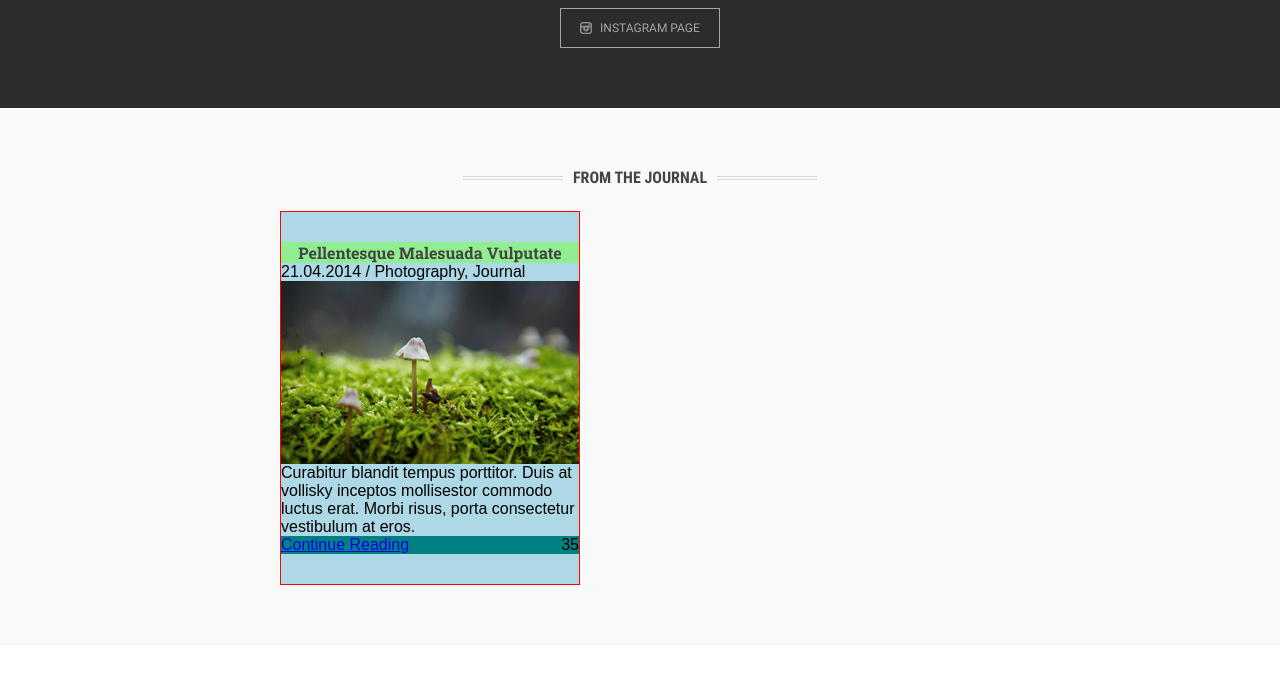
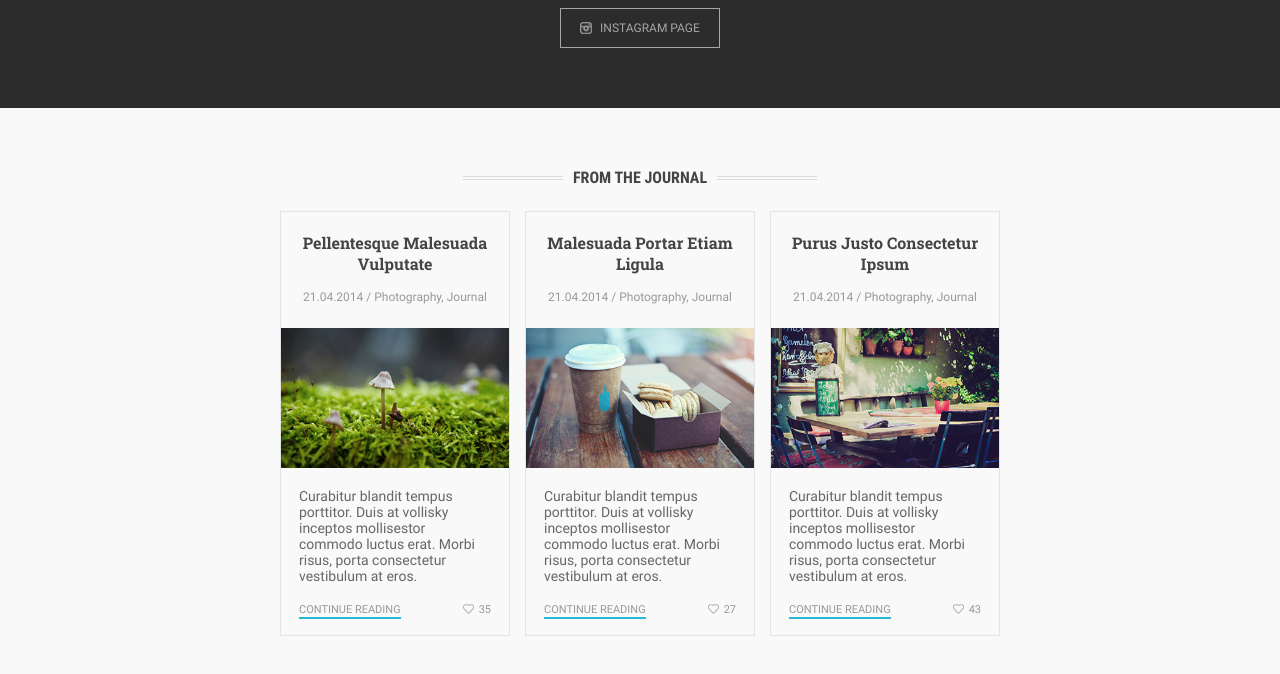
Before and after one commit to wwwax/kubb, a plain HTML site: page index.html in a window 1280 px wide. Shown: the part 1813-2487 px from the top of the page. Before the commit the page ends 2458 px from the top, so only its background shows below. Drawn offline with Linux system fonts and the light colour scheme.

```diff
--- a/assets/css/main.css
+++ b/assets/css/main.css
@@ -561,8 +561,8 @@
 
 .services_item {
   width: 300px;
+  padding: 10px;
   margin-bottom: 10px;
-  padding: 10px;
   border: 1px solid #e3e3e3;
 }
 
@@ -681,31 +681,149 @@
 
 /* JOURNAL */
 
+.journal_list {
+  display: flex;
+  flex-direction: column;
+  align-items: center;
+}
+
 .journal_item {
   width: 300px;
-  padding: 30px 0;
+  padding: 10px 0;
+  margin-bottom: 10px;
+  border: 1px solid #e3e3e3;
+}
 
-  border: 1px solid red;
-  background-color: lightblue;
+.journal_item:last-child {
+  margin-bottom: 0;
 }
 
 .journal_item_title {
+  margin-bottom: 10px;
   font-family: roboto_slab_bold;
   font-size: 14px;
   color: #444;
   text-align: center;
-  background-color: lightgreen;
+}
+
+.journal_item_date {
+  margin-bottom: 16px;
+  font-family: roboto_regular;
+  font-size: 10px;
+  color: #999;
+  text-align: center;
+}
+
+.journal_item_image {
+  margin-bottom: 10px;
+}
+
+.journal_item_container {
+  width: 252px;
+  margin: 0 auto;
+}
+
+.journal_item_description {
+  margin-bottom: 16px;
+  font-family: roboto_regular;
+  font-size: 14px;
+  color: #666;
 }
 
 .journal_item_footer {
   display: flex;
   justify-content: space-between;
-  background-color: teal;
+  align-items: center;
+}
+
+.journal_item_continue-btn,
+.journal_item_likes_count {
+  position: relative;
+  font-family: roboto_regular;
+  font-size: 11px;
+  line-height: 1;
+  color: #999;
+}
+
+.journal_item_continue-btn {
+  text-decoration: none;
+  text-transform: uppercase;
+}
+
+.journal_item_continue-btn::after {
+  content: '';
+  position: absolute;
+  left: 0;
+  bottom: -4px;
+  width: 100%;
+  height: 2px;
+  background-color: #28b8d8;
+}
+
+.journal_item_likes_count::before {
+  content: '';
+  width: 12px;
+  height: 100%;
+  position: absolute;
+  left: -16px;
+  top: 0;
+  background-image: url('../img/icons/journal_likes_icon.png');
+  background-repeat: no-repeat;
+  background-position: center;
 }
 
 @media (min-width: 768px) {
+  .journal_list {
+    flex-direction: row;
+    justify-content: space-between;
+  }
+
+  .journal_item {
+    width: 230px;
+    padding: 20px 0;
+    margin-bottom: 0;
+  }
+
   .journal_item_title {
+    margin-bottom: 16px;
     font-size: 16px;
+  }
+
+  .journal_item_date {
+    margin-bottom: 24px;
+    font-size: 12px;
+  }
+
+  .journal_item_image {
+    margin-bottom: 20px;
+  }
+
+  .journal_item_container {
+    width: 192px;
+  }
+
+  .journal_item_description {
+    margin-bottom: 20px;
+  }
+}
+
+@media (min-width: 1440px) {
+  .journal_item {
+    width: 370px;
+    padding: 30px 0;
+    margin-bottom: 0;
+  }
+
+  .journal_item_image {
+    margin-bottom: 30px;
+  }
+
+  .journal_item_container {
+    width: 310px;
+  }
+
+  .journal_item_description {
+    margin-bottom: 26px;
   }
 }
 
--- a/index.html
+++ b/index.html
@@ -231,7 +231,7 @@
 
       <div class="container">
         <div class="journal_list">
-          <!-- ITEM -->
+          <!-- ITEM-1 -->
           <div class="journal_item">
             <div class="journal_item_title">Pellentesque Malesuada Vulputate</div>
             <div class="journal_item_date">21.04.2014 / Photography, Journal</div>
@@ -240,6 +240,7 @@
               src="./assets/img/journal/image-1.jpg"
               alt="journal-image"
             />
+            <div class="journal_item_container">
               <div class="journal_item_description">
                 Curabitur blandit tempus porttitor. Duis at vollisky inceptos mollisestor
                 commodo luctus erat. Morbi risus, porta consectetur vestibulum at eros.
@@ -251,6 +252,51 @@
               </div>
             </div>
           </div>
+
+          <!-- ITEM-2 -->
+          <div class="journal_item">
+            <div class="journal_item_title">Malesuada Portar Etiam Ligula</div>
+            <div class="journal_item_date">21.04.2014 / Photography, Journal</div>
+            <img
+              class="journal_item_image"
+              src="./assets/img/journal/image-2.jpg"
+              alt="journal-image"
+            />
+            <div class="journal_item_container">
+              <div class="journal_item_description">
+                Curabitur blandit tempus porttitor. Duis at vollisky inceptos mollisestor
+                commodo luctus erat. Morbi risus, porta consectetur vestibulum at eros.
+              </div>
+              <!-- ITEM_FOOTER -->
+              <div class="journal_item_footer">
+                <a class="journal_item_continue-btn" href="#">Continue Reading</a>
+                <div class="journal_item_likes_count">27</div>
+              </div>
+            </div>
+          </div>
+
+          <!-- ITEM-3 -->
+          <div class="journal_item">
+            <div class="journal_item_title">Purus Justo Consectetur Ipsum</div>
+            <div class="journal_item_date">21.04.2014 / Photography, Journal</div>
+            <img
+              class="journal_item_image"
+              src="./assets/img/journal/image-3.jpg"
+              alt="journal-image"
+            />
+            <div class="journal_item_container">
+              <div class="journal_item_description">
+                Curabitur blandit tempus porttitor. Duis at vollisky inceptos mollisestor
+                commodo luctus erat. Morbi risus, porta consectetur vestibulum at eros.
+              </div>
+              <!-- ITEM_FOOTER -->
+              <div class="journal_item_footer">
+                <a class="journal_item_continue-btn" href="#">Continue Reading</a>
+                <div class="journal_item_likes_count">43</div>
+              </div>
+            </div>
+          </div>
+        </div>
       </div>
     </div>
 
```
Lines whose indentation alone changed are shown as unchanged.
